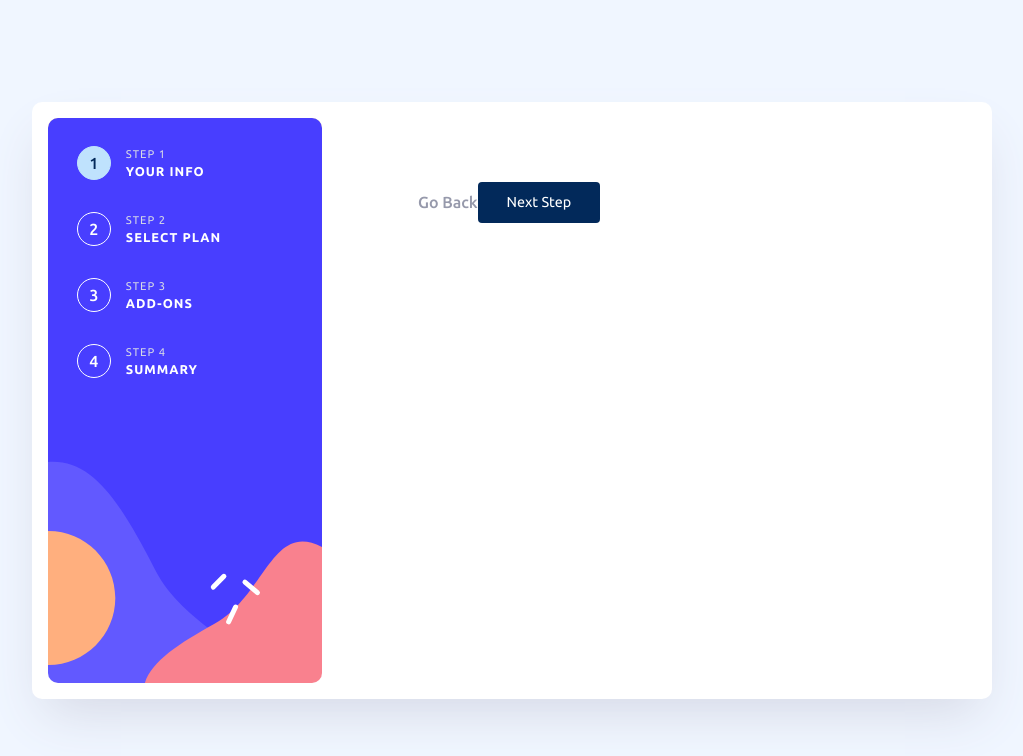
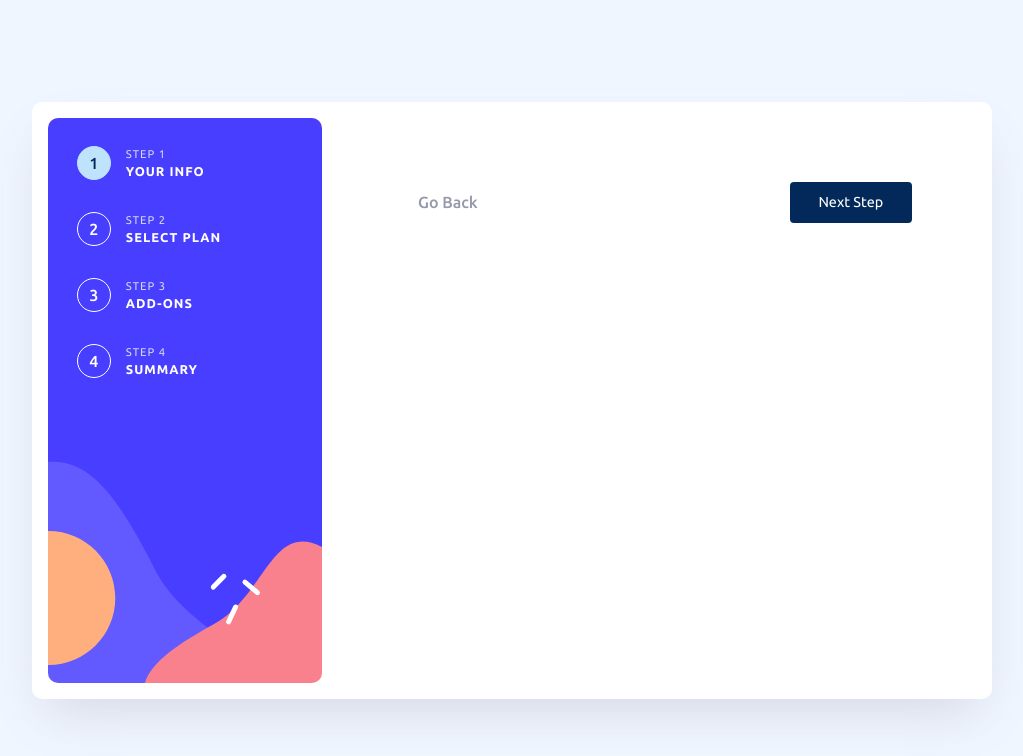
Before and after one commit to kdumagalhaes/multi-step-form, a React (Vite) app: page / in a window 1280 px wide. Shown: the top 756 px of the page, without its empty margins (128-1151 px from the left). Built offline with nearby package versions, Linux system fonts and the light colour scheme.

Commit message:
Add Buttons component

```diff
--- a/src/App.tsx
+++ b/src/App.tsx
@@ -14,8 +14,10 @@ function App() {
         </Navigation.Bar>
       </Container.Left>
       <Container.Right>
-        <Navigation.Back />
-        <Navigation.Next />
+        <Navigation.Buttons>
+          <Navigation.Back />
+          <Navigation.Next />
+        </Navigation.Buttons>
       </Container.Right>
     </Container.Root>
   );
--- /dev/null
+++ b/src/components/Navigation/NavigationButtons.module.scss
@@ -0,0 +1,8 @@
+@import "../../styles/variables";
+
+.buttons {
+  width: 100%;
+  display: flex;
+  justify-content: space-between;
+  align-items: center;
+}
--- /dev/null
+++ b/src/components/Navigation/NavigationButtons.tsx
@@ -0,0 +1,12 @@
+import { ReactNode } from "react"
+import styles from "./NavigationButtons.module.scss"
+
+interface NavigationButtonsProps {
+  children: ReactNode
+}
+
+const NavigationButtons = ({children}: NavigationButtonsProps) => {
+  return <div className={styles.buttons}>{children}</div>
+}
+
+export default NavigationButtons
--- a/src/components/Navigation/index.tsx
+++ b/src/components/Navigation/index.tsx
@@ -1,9 +1,11 @@
 import NavigationBack from './NavigationBack';
 import NavigationBar from './NavigationBar';
+import NavigationButtons from './NavigationButtons';
 import NavigationNext from './NavigationNext';
 
 export const Navigation = {
   Back: NavigationBack,
   Next: NavigationNext,
-  Bar: NavigationBar
+  Bar: NavigationBar,
+  Buttons: NavigationButtons
 };
```
